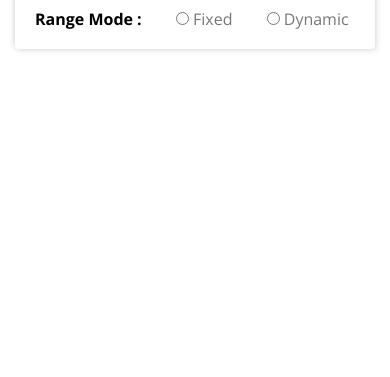
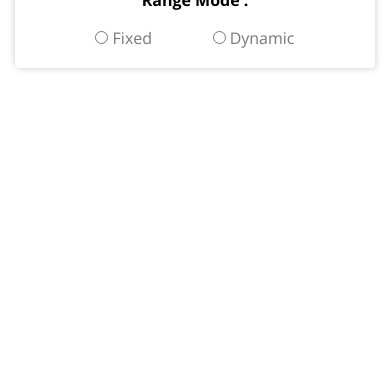
Before and after one commit to MahmoudsMohammed/Number-Guesser, a plain HTML site: page index.html in a window 390 px wide. Shown: the part 467-844 px from the top of the page. Drawn offline with nearby package versions, Linux system fonts and the light colour scheme.

Commit message:
finish responsive

```diff
--- a/index.html
+++ b/index.html
@@ -20,14 +20,20 @@
     <div class="container">
       <h1>Number Guesser</h1>
       <span>Range Mode :</span>
-      <input type="radio" name="option" id="fixed" value="fixed" />
-      <label for="fixed">Fixed</label>
-      <input type="radio" name="option" id="dynamic" value="dynamic" />
-      <label for="dynamic">Dynamic</label>
+      <div class="mode">
+        <div>
+          <input type="radio" name="option" id="fixed" value="fixed" />
+          <label for="fixed">Fixed</label>
+        </div>
+        <div>
+          <input type="radio" name="option" id="dynamic" value="dynamic" />
+          <label for="dynamic">Dynamic</label>
+        </div>
+      </div>
       <div class="dynamic">
         <div>
           <label for="min">Min:</label>
-          <input type="number" name="min" id="min"/>
+          <input type="number" name="min" id="min" />
         </div>
         <div>
           <label for="max">Max:</label>
--- a/style/main.scss
+++ b/style/main.scss
@@ -40,12 +40,22 @@ body {
     }
     span {
       font-weight: bold;
+      display: block;
+      text-align: center;
     }
-    [type='radio'] {
-      margin-left: 30px;
-    }
-    label {
-      color: #777;
+    .mode{
+      &{
+        display: flex;
+        justify-content: space-evenly;
+        margin-top: 20px;
+      }
+      [type='radio'] {
+        // margin-left: 30px;
+
+      }
+      label {
+        color: #777;
+      }
     }
     .dynamic {
       & {
```
Also changed, not shown: style/main.css, 1 other file.
